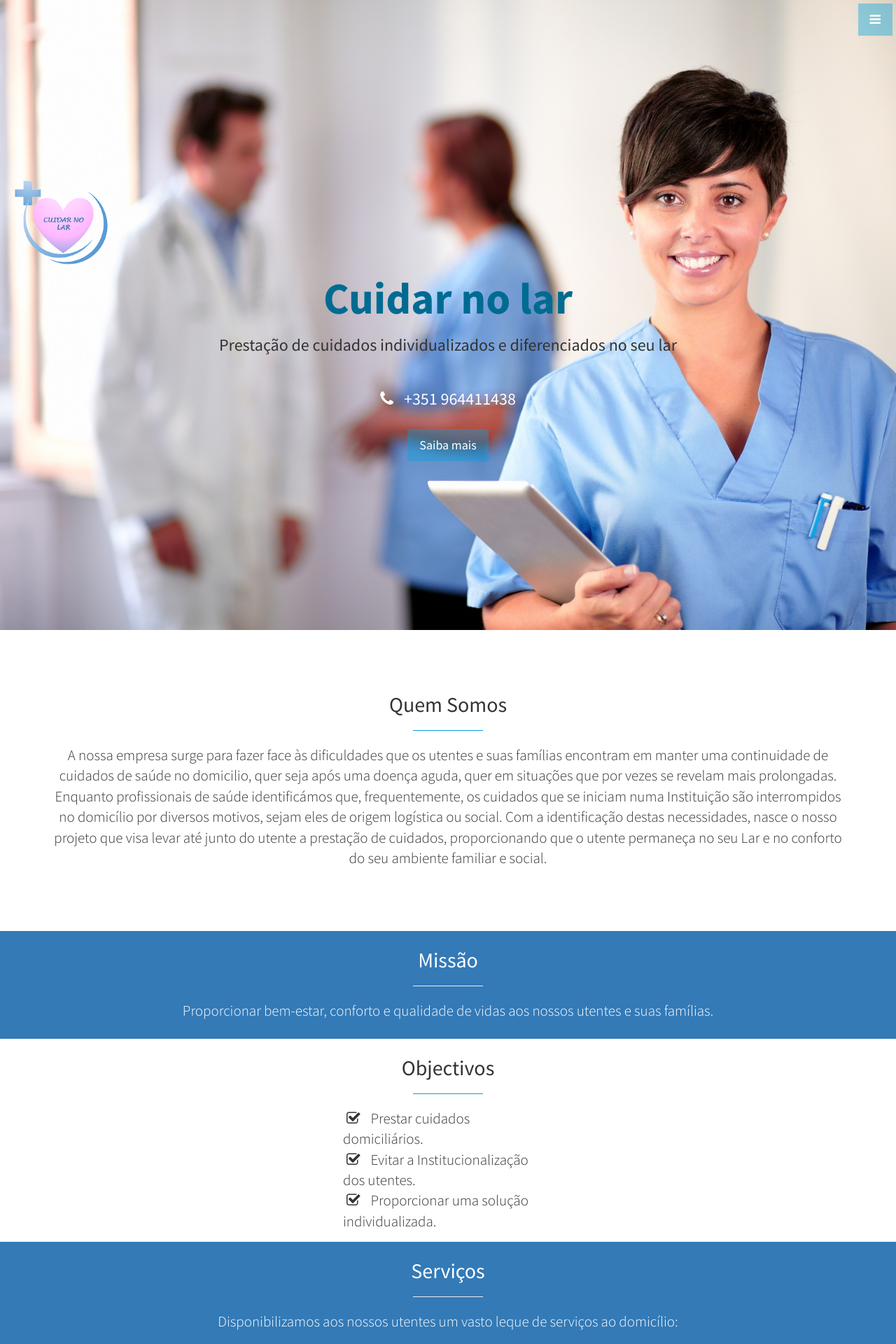
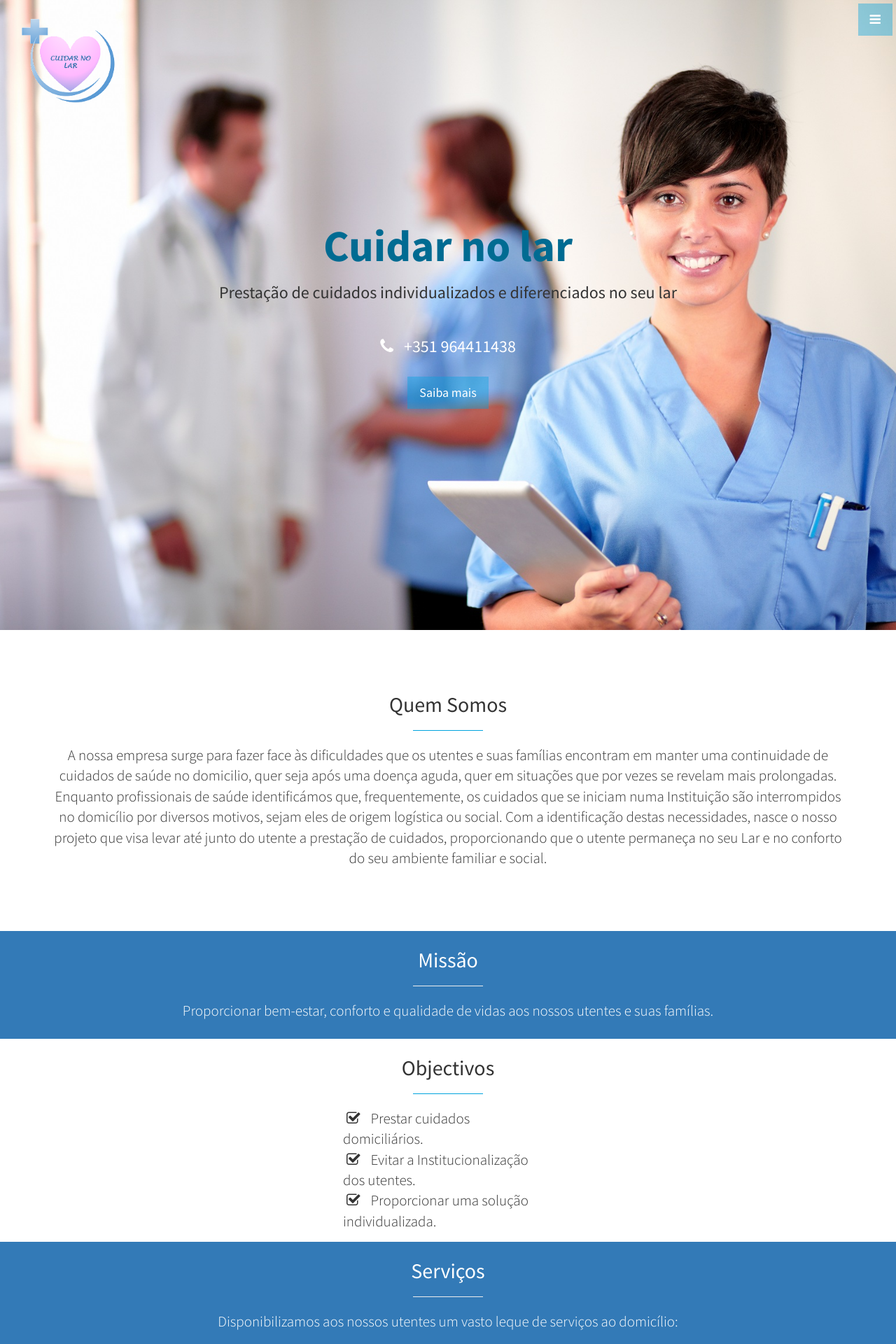
Before and after one commit to cuidarnolar/cuidarnolar, a Jekyll site: the page built from index.html, in a window 1280 px wide. Shown: the top 1920 px of the page at 70% size. Built offline with Jekyll 4.4.1, drawn with Linux system fonts in a browser that asks for light colours.

Commit message:
logo added

```diff
--- a/_includes/header.html
+++ b/_includes/header.html
@@ -1,6 +1,6 @@
 <header id="top" class="header">
   <div class="text-vertical-center">
-      <h1 style="text-align:left"> <img src="img/logo.png" /> </h1>
+      <h1 style="position: absolute;top: 10px;left: 10px;"> <img src="img/logo.png" /> </h1>
     <h1>Cuidar no lar</h1>
     <h3>Prestação de cuidados individualizados e diferenciados no seu lar</h3>
     <br>
```
